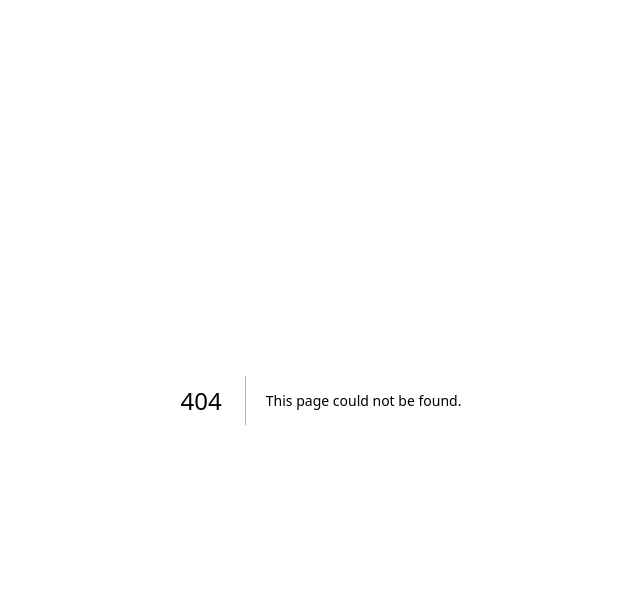
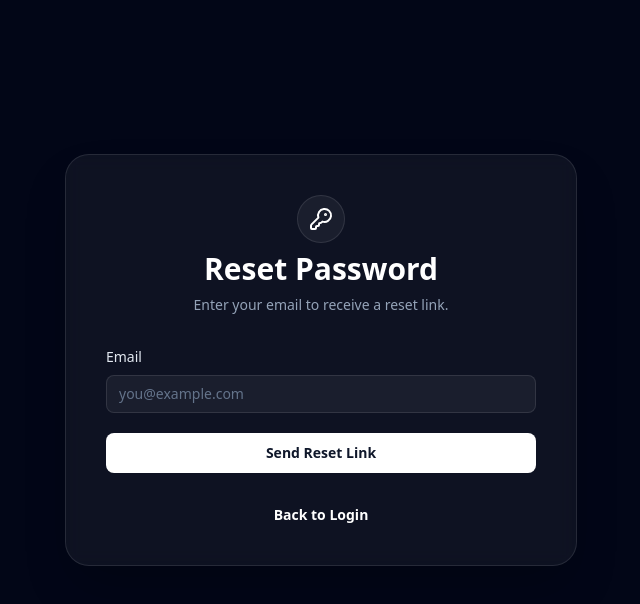
Before and after one commit to ericfaux/CartHost, a Next.js app: page /forgot-password in a window 1280 px wide. Before the commit this address had no page. Shown: the top 604 px of the page, without its empty margins (319-959 px from the left). Built offline with nearby package versions, Linux system fonts and the light colour scheme; no server answers.

Commit message:
Add forgot password page

```diff
--- /dev/null
+++ b/app/forgot-password/page.tsx
@@ -0,0 +1,97 @@
+"use client";
+
+import Link from "next/link";
+import { KeyRound } from "lucide-react";
+import { useActionState } from "react";
+import { useFormStatus } from "react-dom";
+
+import { forgotPassword } from "../auth/actions";
+
+function SubmitButton() {
+  const { pending } = useFormStatus();
+
+  return (
+    <button
+      type="submit"
+      disabled={pending}
+      className="w-full rounded-lg bg-white px-4 py-2.5 text-sm font-semibold text-slate-900 transition hover:bg-slate-100 disabled:cursor-not-allowed disabled:opacity-70"
+    >
+      {pending ? "Sending..." : "Send Reset Link"}
+    </button>
+  );
+}
+
+function forgotPasswordAction(prevState: any, formData: FormData) {
+  return forgotPassword(formData);
+}
+
+export default function ForgotPasswordPage() {
+  const [state, formAction] = useActionState(forgotPasswordAction, null);
+
+  return (
+    <main className="min-h-screen bg-slate-950 px-4 py-10 text-white">
+      <div className="mx-auto flex min-h-[80vh] max-w-lg items-center">
+        <div className="w-full rounded-3xl border border-white/10 bg-white/5 p-10 shadow-2xl backdrop-blur">
+          <div className="mb-8 space-y-2 text-center">
+            <div className="mx-auto flex h-12 w-12 items-center justify-center rounded-full border border-white/10 bg-white/5 text-white">
+              <KeyRound className="h-6 w-6" />
+            </div>
+            <h1 className="text-3xl font-semibold text-white">Reset Password</h1>
+            <p className="text-sm text-slate-400">
+              Enter your email to receive a reset link.
+            </p>
+          </div>
+
+          <form action={formAction} className="space-y-5">
+            <div className="space-y-2">
+              <label
+                className="block text-sm font-medium text-slate-200"
+                htmlFor="email"
+              >
+                Email
+              </label>
+              <input
+                id="email"
+                name="email"
+                type="email"
+                required
+                autoComplete="email"
+                className="w-full rounded-lg border border-white/10 bg-white/5 px-3 py-2 text-sm text-white placeholder-slate-500 outline-none transition focus:border-white/40 focus:ring-1 focus:ring-white/30"
+                placeholder="you@example.com"
+              />
+            </div>
+
+            <SubmitButton />
+
+            {state?.error && (
+              <div
+                className="rounded-lg border border-red-500/40 bg-red-500/10 px-3 py-2 text-sm text-red-200"
+                role="alert"
+              >
+                {state.error}
+              </div>
+            )}
+
+            {state?.success && (
+              <div
+                className="rounded-lg border border-emerald-500/40 bg-emerald-500/10 px-3 py-2 text-sm text-emerald-200"
+                role="status"
+              >
+                Check your email for the link.
+              </div>
+            )}
+          </form>
+
+          <p className="mt-8 text-center text-sm text-slate-400">
+            <Link
+              href="/login"
+              className="font-semibold text-white transition hover:text-slate-200"
+            >
+              Back to Login
+            </Link>
+          </p>
+        </div>
+      </div>
+    </main>
+  );
+}
```
